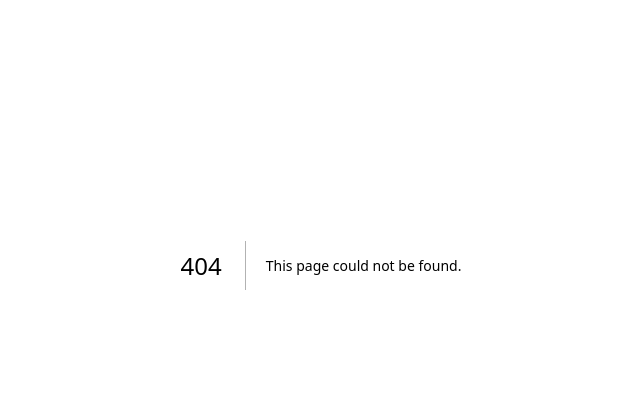
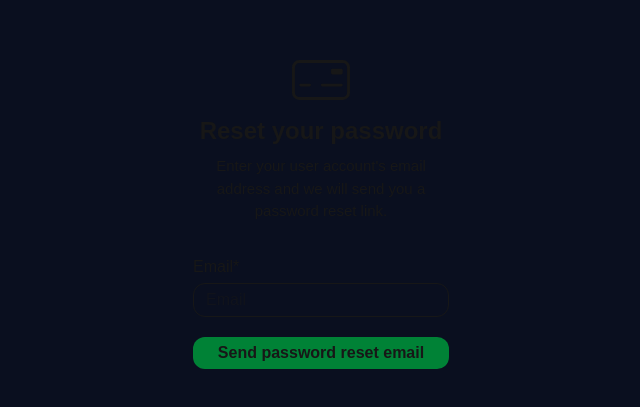
Before and after one commit to ramiwalid/creditcardaggregator, a Next.js app: page /auth/forgotpassword in a window 1280 px wide. Before the commit this address had no page. Shown: the part 135-542 px from the top of the page, without its empty margins (319-959 px from the left). Built offline with nearby package versions, Linux system fonts and the light colour scheme.

Commit message:
scaffolded reset password page

```diff
--- /dev/null
+++ b/src/app/auth/forgotpassword/page.tsx
@@ -0,0 +1,9 @@
+import ForgotPassword from "@/components/login/ForgotPassword"
+
+export default function ForgotPasswordPage() {
+	return (
+		<div>
+			<ForgotPassword />
+		</div>
+	)
+}
--- /dev/null
+++ b/src/components/login/ForgotPassword.tsx
@@ -0,0 +1,22 @@
+import { CiCreditCard2 } from "react-icons/ci"
+
+export default function ForgotPassword() {
+	return (
+		<div className="mx-auto mt-45 min-h-screen w-1/5">
+			<div className="flex justify-center">
+				<CiCreditCard2 size={70} />
+			</div>
+			<div className="text-center">
+				<h1 className="font-bold text-2xl">Reset your password</h1>
+				<p className="text-[15px] mt-2">Enter your user account's email address and we will send you a password reset link.</p>
+			</div>
+			<form>
+				<div className="mt-8">
+					<p>Email*</p>
+					<input type="email" placeholder="Email" className={`w-full border rounded-xl p-1 pl-3 mt-1`}></input>
+					<button className="bg-green-700 min-w-full rounded-xl px-3 py-1 font-bold hover:cursor-pointer hover:bg-green-700/80 mt-5">Send password reset email</button>
+				</div>
+			</form>
+		</div>
+	)
+}
--- a/src/components/login/LoginPage.tsx
+++ b/src/components/login/LoginPage.tsx
@@ -69,7 +69,10 @@ export default function LoginPage() {
 					<p className={`${emailError ? "text-xs text-red-400 font-bold pt-3 pl-1" : "hidden"}`}>Username or email is invalid. Please try again.</p>
 				</div>
 				<div className='block min-w-fit mt-5'>
-					<p>Password*</p>
+					<div className='flex justify-between'>
+						<p>Password*</p>
+						<Link href={'/auth/forgotpassword'} target='_blank'><p className='underline text-blue'>Forgot Password?</p></Link>
+					</div>
 					<input type='password' placeholder='Password' className={`w-full border rounded-xl p-1 pl-3 mt-1 ${passwordError ? "border-red-400 border-2" : "border"}`} value={password} onChange={e => setPassword(e.target.value)}></input>
 					<p className={`${passwordError ? "text-xs text-red-400 font-bold pt-3 pl-1" : "hidden"}`}>Invalid password. Please try again.</p>
 				</div>
```
